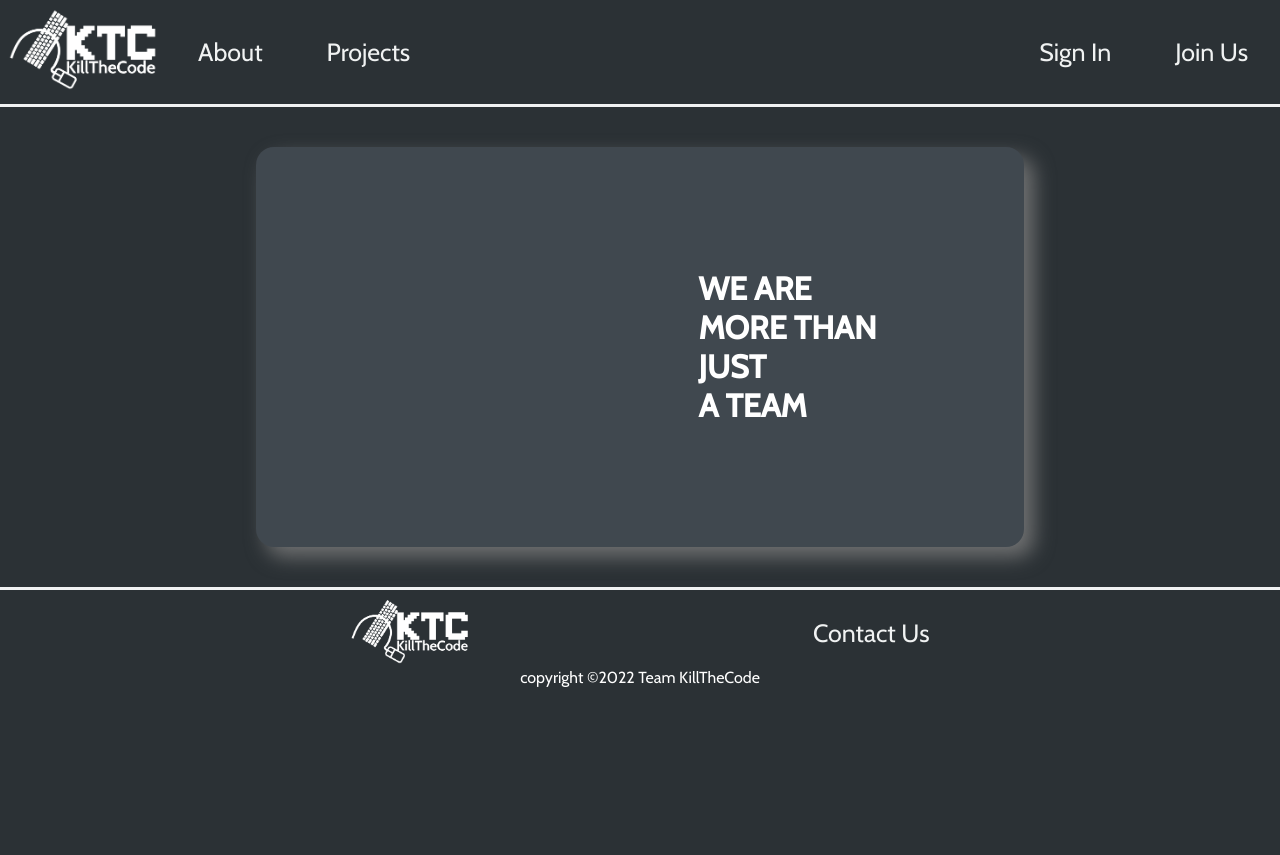
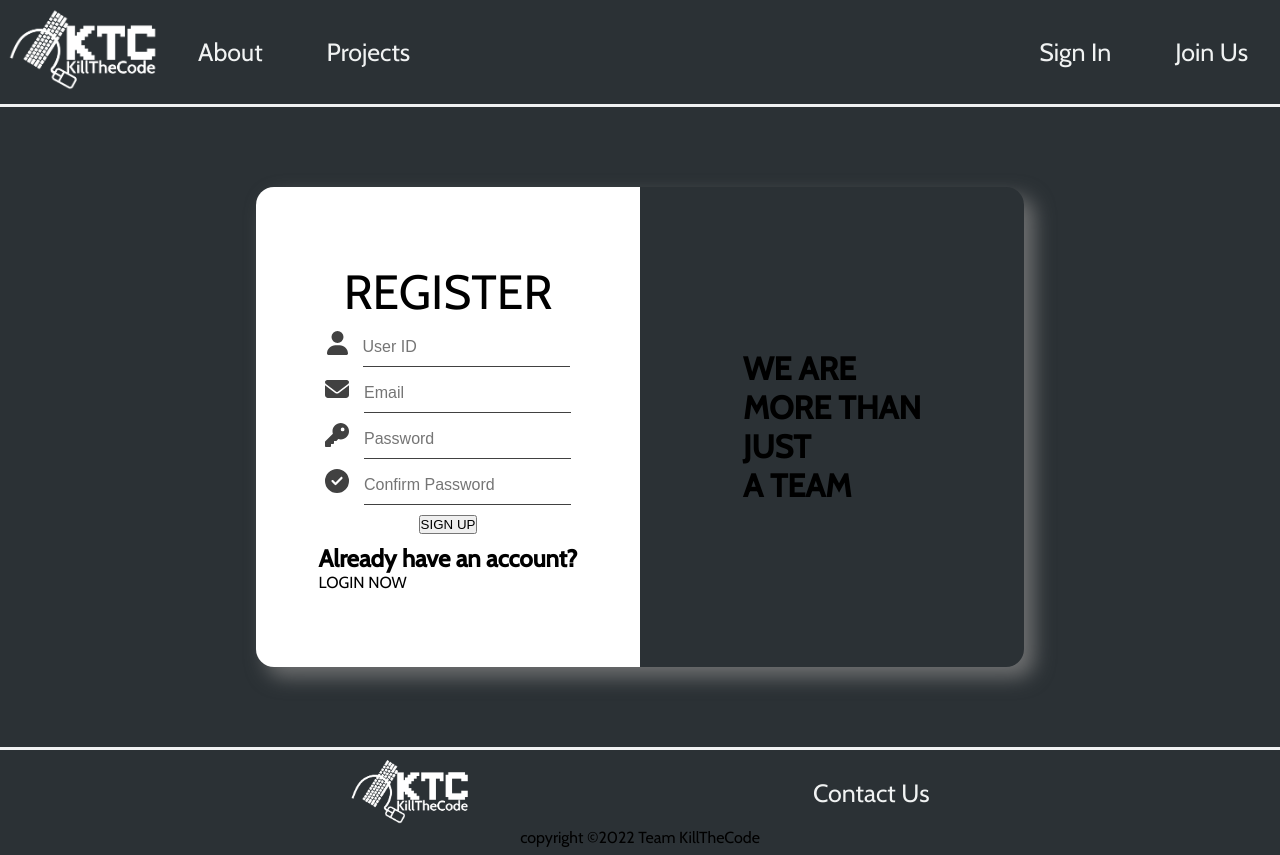
Before and after one commit to Jonghan-park/KillTheCode, a React (Create React App) app in the folder frontend/: page /signin in a window 1280 px wide. Before the commit the page ends 800 px from the top, so only its background shows below. Built offline with nearby package versions, Linux system fonts and the light colour scheme.

Commit message:
before Button

```diff
--- a/frontend/public/index.html
+++ b/frontend/public/index.html
@@ -14,7 +14,6 @@
       manifest.json provides metadata used when your web app is installed on a
       user's mobile device or desktop. See https://developers.google.com/web/fundamentals/web-app-manifest/
     -->
-    <script src="https://kit.fontawesome.com/f6130471fc.js" crossorigin="anonymous"></script>
     <link rel="preconnect" href="https://fonts.googleapis.com">
 <link rel="preconnect" href="https://fonts.gstatic.com" crossorigin>
 <link href="https://fonts.googleapis.com/css2?family=Cabin:wght@400;500&display=swap" rel="stylesheet">
--- a/frontend/src/components/SignIn/SignIn.css
+++ b/frontend/src/components/SignIn/SignIn.css
@@ -1,38 +1,95 @@
 *{
-    color: white;
+
     margin:0;
     padding:0;
     box-sizing: border-box;
 }
 
+.signInBody {
+    width:100%;
+    height:80vh;
+    display:flex;
+    justify-content: center;
+    align-items: center;
+}
 .container{
+
     display: flex;
     align-items: center;
     justify-content: center;
-    /* background-color:black; */
-height: 60vh;
+    margin:10vh auto 10vh auto;
+    height: 60vh;
+    width:60%;
+
+    /* background: linear-gradient(
+    to right,
+    #ffffff 0%,
+    #ffffff 50%,
+    #40484f 50%,
+    #40484f 100%
+  );
+  */
+
+    border-radius: 18px;
+    box-shadow: 10px 10px 20px rgba(128, 128, 128, 0.801)
 
 }
 
-.formBox{
-    position: relative;
+.signInForm{
+    width:50%;
+    height: 100%;
+    background-color:white;
+    display:flex;
+    flex-direction:column;
+    justify-content:center;
+    align-items: center;
+    border-top-left-radius: 18px;
+    border-bottom-left-radius: 18px;
+    gap: 10px 40px;
 
-    width:60%;
-    height:50vh;
-    background:#40484f;
-    border-radius: 18px;
-    box-shadow: 10px 10px 20px rgba(128, 128, 128, 0.801);
+}
+form{
+    display:flex;
+    justify-content:center;
+    align-items: center;
+    flex-direction:column;
+}
+.title{
+    font-size:3rem;
+    margin-top:0;
+    /* margin-bottom:5vh; */
+}
+
+.inputGrop{
+    padding-bottom: 10px;
+}
+
+.panelContainer {
+    display: flex;
+    align-items: center;
+    justify-content: center;
+    width: 50%;
+    height: 100%;
 
 }
 
-.signIn{
-    position: absolute;
-    top: 0;
-    left:0;
-    width:100%;
-    height:100%;
-    display: flex;
-    align-items: center;
-    justify-content: space-around;
+.inputGrop input{
+
+   font-size:1rem;
+    border-style: none;
+    border-bottom: solid 1px #414141;
+    padding-bottom:10px;
+    outline:none;
+
 
 }
+
+.signInIcon{
+    padding-right: 15px;
+    color:#414141;
+    font-size:1.5rem;
+}
+
+.signUpBtn{
+
+}
--- a/frontend/src/components/SignIn/SignIn.js
+++ b/frontend/src/components/SignIn/SignIn.js
@@ -3,42 +3,59 @@ import "./SignIn.css";
 import Button from "react-bootstrap/Button";
 import Form from "react-bootstrap/Form";
 import { FontAwesomeIcon } from "@fortawesome/react-fontawesome";
-// import { faSolid } from "@fortawesome/free-solid-svg-icons";
+
+import {
+  faUser,
+  faEnvelope,
+  faKey,
+  faCheckCircle,
+} from "@fortawesome/free-solid-svg-icons";
 function SignIn() {
   return (
+    <>
       <div className="container">
-      <div className="formBox">
-        <div className="signIn">
+        <div className="signInForm">
+          <div className="title">REGISTER</div>
           <form>
-            <FontAwesomeIcon icon="fa-solid fa-user" />
-            <FontAwesomeIcon icon="fa-regular fa-user" />
+            <div className="inputGrop">
+              <FontAwesomeIcon icon={faUser} className="signInIcon" />
+              <input type="text" className="inputField" placeholder="User ID" />
+            </div>
+            <div className="inputGrop">
+              <FontAwesomeIcon icon={faEnvelope} className="signInIcon" />
+              <input type="text" className="inputField" placeholder="Email" />
+            </div>
+            <div className="inputGrop">
+              <FontAwesomeIcon icon={faKey} className="signInIcon" />
+              <input
+                type="password"
+                className="inputField"
+                placeholder="Password"
+              />
+            </div>
+            <div className="inputGrop">
+              <FontAwesomeIcon icon={faCheckCircle} className="signInIcon" />
+              <input
+                icon={faCheckCircle}
+                type="text"
+                className="inputField"
+                placeholder="Confirm Password"
+              />
+            </div>
+            <button type="submit" className="signUpBtn">
+              SIGN UP
+            </button>
           </form>
-          {/* <Form>
-            <h2>Sign In</h2>
-            <Form.Group className="mb-3" controlId="formBasicEmail">
-              <Form.Label>Email address</Form.Label>
-              <Form.Control type="email" placeholder="Enter email" />
-              <Form.Text className="text-muted">
-                We'll never share your email with anyone else.
-              </Form.Text>
-            </Form.Group>
-
-            <Form.Group className="mb-3" controlId="formBasicPassword">
-              <Form.Label>Password</Form.Label>
-              <Form.Control type="password" placeholder="Password" />
-            </Form.Group>
-            <Form.Group className="mb-3" controlId="formBasicCheckbox">
-              <Form.Check type="checkbox" label="Check me out" />
-            </Form.Group>
-            <Button variant="primary" type="submit">
-              Sign In
-            </Button>
-          </Form> */}
+          <div className="existAccount">
+            <h2>Already have an account?</h2>
+            <div className="loginBtn">LOGIN NOW</div>
+          </div>
+        </div>
         <div className="panelContainer">
           <h1>
             WE ARE
             <br />
-              MORE THAN
+            <span className="more">MORE THAN</span>
             <br />
             JUST
             <br />A TEAM
@@ -46,8 +63,7 @@ function SignIn() {
           </h1>
         </div>
       </div>
-      </div>
-    </div>
+    </>
   );
 }
 
--- /dev/null
+++ b/package.json
@@ -0,0 +1,5 @@
+{
+  "dependencies": {
+    "@fortawesome/free-brands-svg-icons": "^6.2.0"
+  }
+}
```
Also changed, not shown: 1 other file (tests, documents, lock files or other folders). Lines whose indentation alone changed are shown as unchanged.
